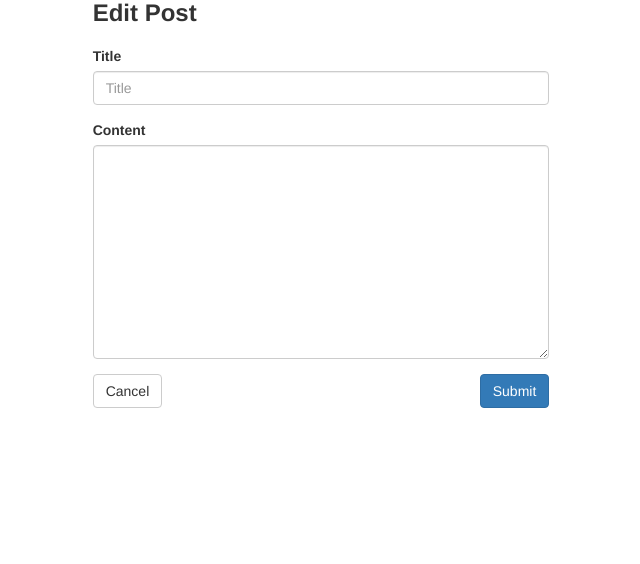
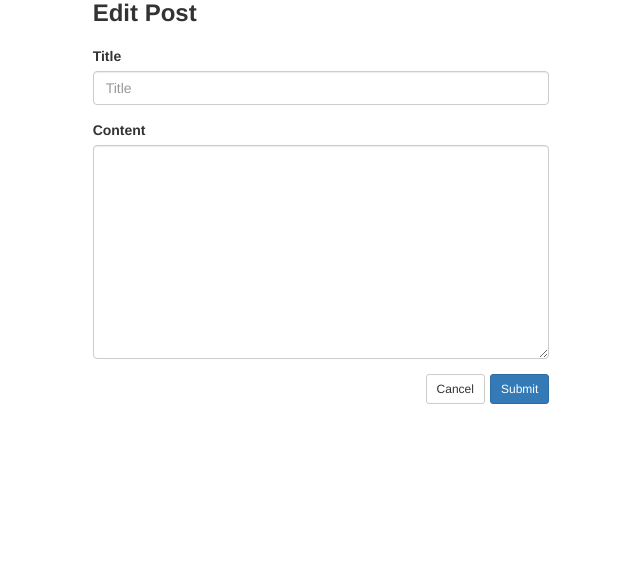
Before and after one commit to sonamoo/basicBlog, a Python web app: template templates/edit-post.html in a window 1280 px wide. Shown: the part 170-734 px from the top of the page, without its empty margins (319-959 px from the left). Run offline with Jinja, Linux system fonts and the light colour scheme; the template is opened without the code that fills it, so the values that code supplies are empty; some libraries are stand-ins or nearby versions.

Commit message:
editpost buttons style change.

```diff
--- a/static/main.css
+++ b/static/main.css
@@ -6,8 +6,6 @@ body {
 .main {
     max-width: 700px;
     margin: 150px auto;
-
-
 }
 
 h2 {
@@ -23,7 +21,6 @@ a {
 
 a:hover {
     text-decoration: none;
-
 }
 
 .error {
@@ -34,7 +31,6 @@ a:hover {
 .blog-nav {
     max-width: 700px;
     margin: 0 auto;
-
 }
 
 .blog-header {
@@ -49,6 +45,7 @@ a:hover {
     background-color: white;
 
 }
+
 .main-title{
     display: block;
 	color: #222;
@@ -69,13 +66,6 @@ a:hover {
     margin-top : 2em;
     border: 1px solid #efefef;
     padding: 1em
-}
-
-.permalink-article-buttons {
-    border-left : 1px solid #efefef;
-    border-right : 1px solid #efefef;
-    border-bottom: 1px solid #efefef;
-    padding: 3px
 }
 
 .article a {
@@ -108,6 +98,10 @@ a:hover {
     font-weight: 100;
 }
 
+.article-edit-cancel-buttons{
+    margin-right: 5px;
+}
+
 .date {
     font-size: 12px;
 }
--- a/templates/edit-post.html
+++ b/templates/edit-post.html
@@ -14,8 +14,11 @@
                 <textarea name="contents" class="form-control" rows="10">{{a.contents}}</textarea>
             </div>
                 <span class="error">{{error}}</span>
-                <a href="/blog/{{post_id}}" class="btn btn-default">Cancel</a>
-                <button type="submit" class="btn btn-primary pull-right">Submit</button>
+            <div class="form-group">
+
+                <button type="submit" class="btn btn-primary btn-sm pull-right article-edit-submit-buttons">Submit</button>
+                <a href="/blog/{{post_id}}" class="btn btn-default btn-sm pull-right article-edit-cancel-buttons">Cancel</a>
+            </div>
 		</form>
         </div>
 </div>
```
